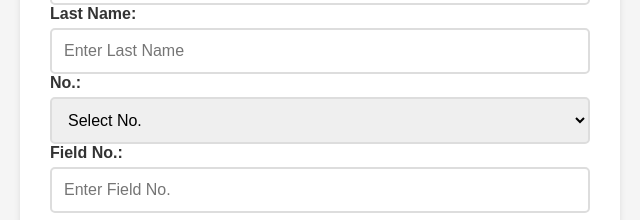
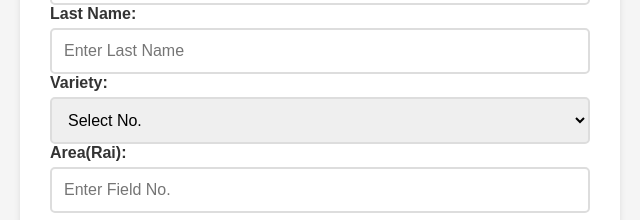
Before and after one commit to byuranann/myfield, a plain HTML site: page index.html in a window 1280 px wide. Shown: the part 212-432 px from the top of the page, 320-960 px from the left. Drawn offline with Linux system fonts and the light colour scheme.

Commit message:
Update index.html

```diff
--- a/index.html
+++ b/index.html
@@ -15,7 +15,7 @@
         <label for="lastName">Last Name:</label>
         <input type="text" id="lastName" placeholder="Enter Last Name">
 
-        <label for="no">No.:</label>
+        <label for="no">Variety:</label>
         <select id="no">
             <option value="">Select No.</option>
             <option value="#51">#51</option>
@@ -28,7 +28,7 @@
             <option value="2403">2403</option>
         </select>
 
-        <label for="fieldNo">Field No.:</label>
+        <label for="fieldNo">Area(Rai):</label>
         <input type="text" id="fieldNo" placeholder="Enter Field No.">
 
         <button onclick="recordLocation()">Record Location</button>
@@ -43,5 +43,5 @@
 </body>
 <footer>
         <p>&copy; Popporn Yingthongchai</p>
-    </footer>
+</footer>
 </html>
```
